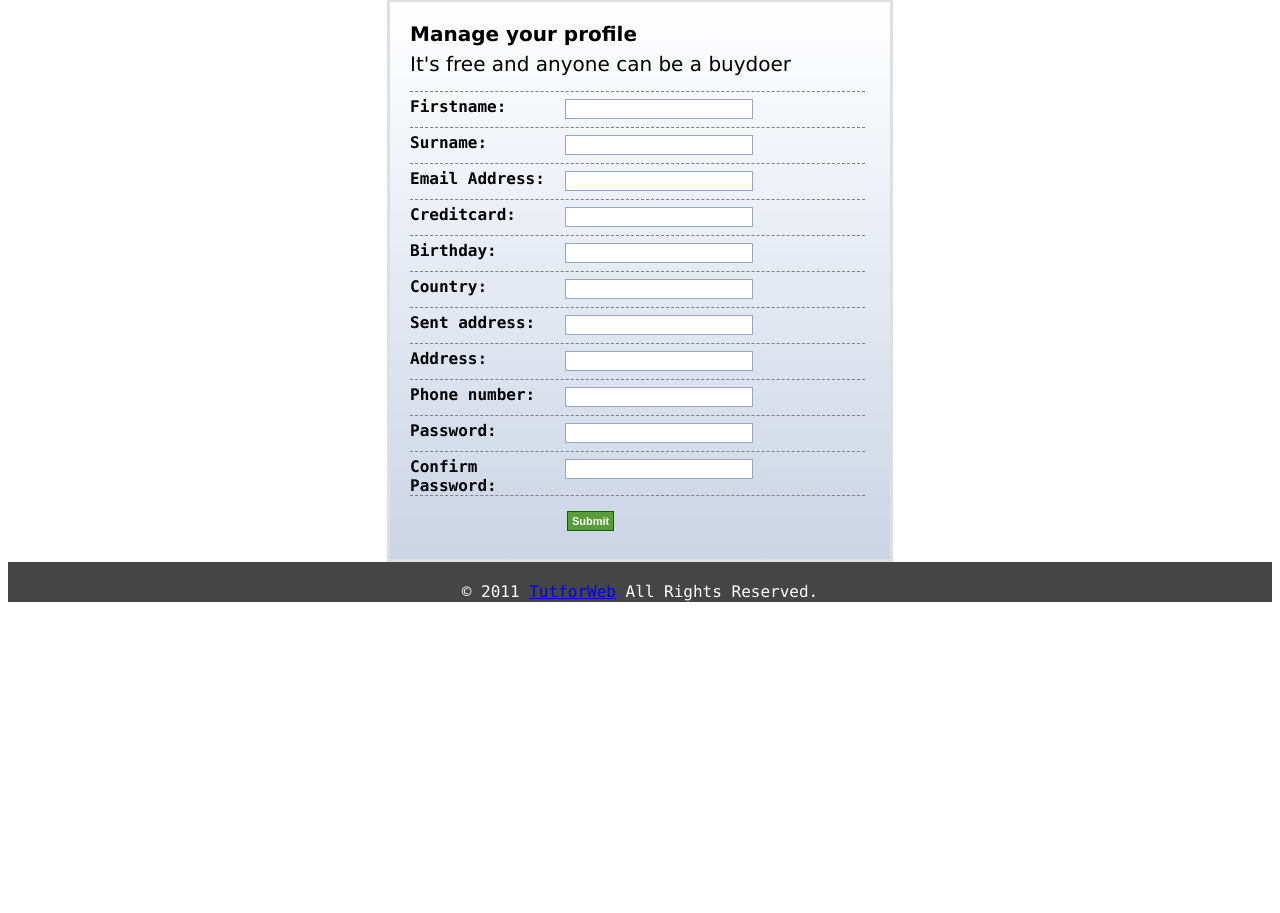
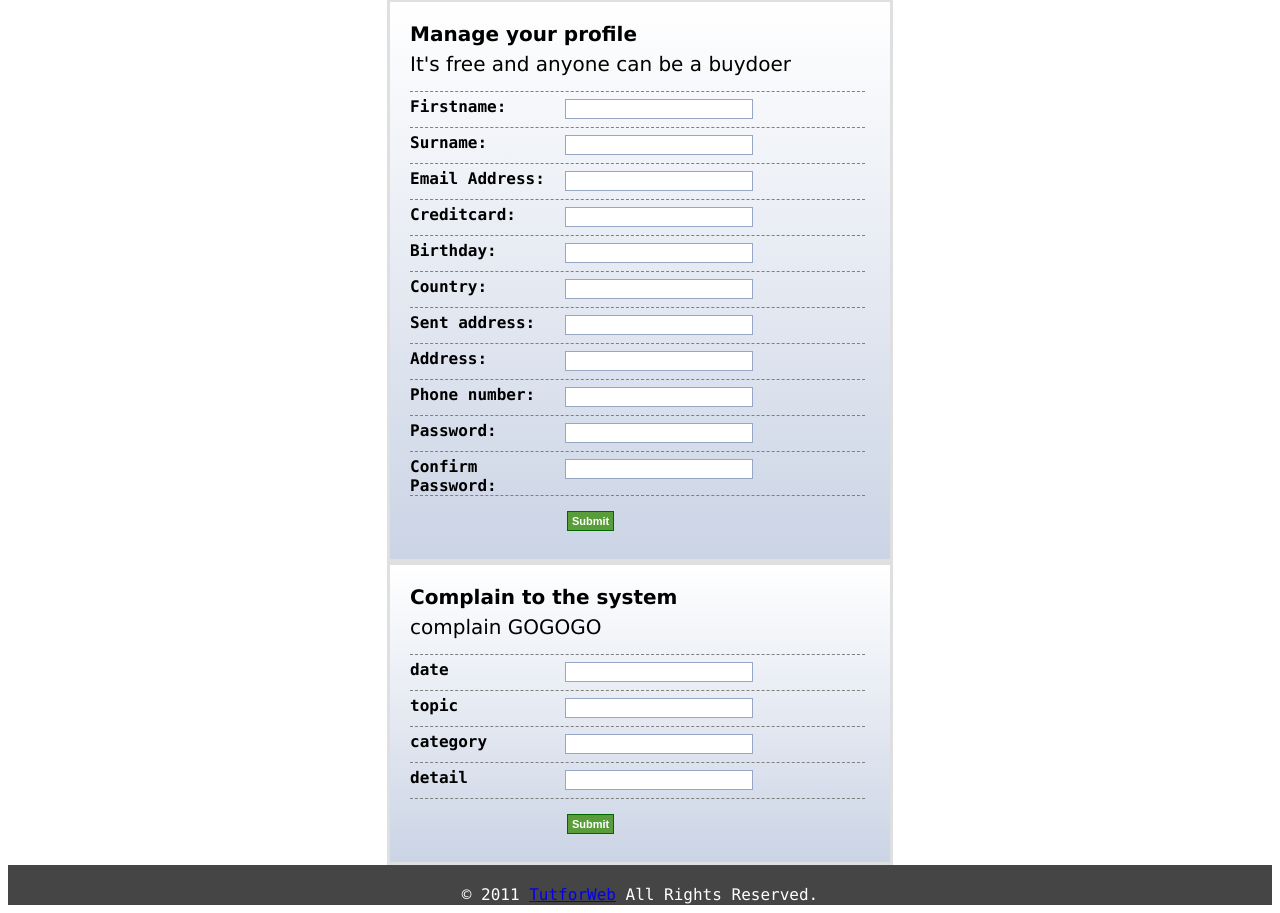
Before and after one commit to rainaz/buydo, a CodeIgniter app: page /buydo/index.php/user/welcome in a window 1280 px wide. Shown: the part 149-1062 px from the top of the page. Before the commit the page ends 751 px from the top, so only its background shows below. Run offline with CodeIgniter, Linux system fonts and the light colour scheme.

Commit message:
add complain and addsaleitemlink(unfinished)

```diff
--- a/application/controllers/user.php
+++ b/application/controllers/user.php
@@ -4,6 +4,7 @@ class User extends CI_Controller{
 	public function __construct(){
 		parent::__construct();
 		$this->load->model('user_model');
+		$this->load->model('complain_model');
 	}
 	public function index(){
 		if(($this->session->userdata('username')!="")){
@@ -53,7 +54,22 @@ class User extends CI_Controller{
 			$this->thank();
 		}
 	}
-	public function manageprofle(){
+	public function addComplain(){
+		$this->load->library('form_validation');
+		// field name, error message, validation rules
+		$this->form_validation->set_rules('detail', 'Detail', 'required');
+		//  $this->form_validation->set_rules('email_address', 'Your Email', 'trim|required|valid_email');
+		//  $this->form_validation->set_rules('password', 'Password', 'trim|required|min_length[4]|max_length[32]');
+		//  $this->form_validation->set_rules('con_password', 'Password Confirmation', 'trim|required|matches[password]');
+		if($this->form_validation->run() == FALSE){
+			$this->index();
+		}
+		else{
+			$this->complain_model->add_complain();
+			$this->thank();
+		}
+	}
+	public function manageprofile(){
 		$this->load->library('form_validation');
 		// field name, error message, validation rules
 		$this->form_validation->set_rules('user_name', 'User Name');
@@ -72,6 +88,7 @@ class User extends CI_Controller{
 
 
 
+
 	public function logout(){
 		$newdata = array(
 			'user_id'   =>'',
--- a/application/models/complain_model.php
+++ b/application/models/complain_model.php
@@ -29,13 +29,23 @@ class Complain_model extends CI_Model {
 		}
 		return false;
 	}
+	public function add_complain(){
+		 $data=array(
+'user_id' =>$this->session->userdata('user_id'),
+'date'=>$this->input->post('date'),
+'topic'=>$this->input->post('topic'),
+'category'=>$this->input->post('category'),
+'detail'=>$this->input->post('detail'),
+		  );
+		  $this->db->insert('complain',$data);
+	}
 	function __construct(){
 		parent::__construct();
-		$this->table_name = complain;
+		$this->table_name = "complain";
 	}
 
 	function test(){
-		return $this->-db->query("SELECT * from complain");
+		return $this->db->query("SELECT * from complain");
 	}
 	function get_complain_by_id($id){
 		return $this->db->query("SELECT * from complain where `id`=".$id);
@@ -134,4 +144,5 @@ class Complain_model extends CI_Model {
 	}
 
 }*/
+}
 ?>
--- a/application/views/registration_view.php
+++ b/application/views/registration_view.php
@@ -9,7 +9,7 @@
   <input type="password" id="password" name="password" value="" />
   <input type="submit" class="" value="Sign in" />
 
- <?php echo form_close(); ?>
+<?php echo form_close(); ?>
 </div><!--<div class="signin_form">-->
 </div><!--<div class="signup_wrap">-->
 <div class="reg_form">
--- a/application/views/seller/add_saleitem.php
+++ b/application/views/seller/add_saleitem.php
@@ -1,3 +1,6 @@
+ <?php echo validation_errors('<p class="error">'); ?>
+ <?php echo form_open("item/submitSaleItem"); ?>
+
     <div class="main">
       <div class="container">
         <!-- BEGIN CONTENT -->
@@ -90,7 +93,7 @@
 
                     <div class="row">
                       <div class="col-lg-8 col-md-offset-4 padding-left-0 padding-top-20">
-                        <button type="submit" class="btn btn-primary">Create a sale item</button>
+                        <button type="submit" class="btn btn-primary greenButton">Create a sale item</button>
                         <button type="button" class="btn btn-default">Cancel</button>
                       </div>
                     </div>
@@ -104,3 +107,4 @@
         <!-- END SIDEBAR & CONTENT -->
       </div>
     </div>
+     <?php echo form_close(); ?>
--- a/application/views/welcome_view.php
+++ b/application/views/welcome_view.php
@@ -8,7 +8,7 @@
 <div class="form_title">Manage your profile</div>
 <div class="form_sub_title">It's free and anyone can be a buydoer</div>
  <?php echo validation_errors('<p class="error">'); ?>
- <?php echo form_open("user/manageprofle"); ?>
+ <?php echo form_open("user/manageprofile"); ?>
 
  <p>
   <label for="name">Firstname:</label>
@@ -61,4 +61,34 @@
   </p>
  <?php echo form_close(); ?>
 </div><!--<div class="reg_form">-->
+
+<div class="reg_form">
+<div class="form_title">Complain to the system</div>
+<div class="form_sub_title">complain GOGOGO</div>
+ <?php echo validation_errors('<p class="error">'); ?>
+ <?php echo form_open("user/addComplain"); ?>
+
+
+<p>
+<label for=date>date</label>
+  <input type="text" id="date" name="date" value="<?php echo set_value('date'); ?>" />
+</p>
+<p>
+<label for=topic>topic</label>
+  <input type="text" id="topic" name="topic" value="<?php echo set_value('topic'); ?>" />
+</p>
+<p>
+<label for=category>category</label>
+  <input type="text" id="category" name="category" value="<?php echo set_value('category'); ?>" />
+</p>
+<p>
+<label for=detail>detail</label>
+  <input type="text" id="detail" name="detail" value="<?php echo set_value('detail'); ?>" />
+</p>
+
+  <p>
+  <input type="submit" class="greenButton" value="Submit" />
+  </p>
+ <?php echo form_close(); ?>
+</div><!--<div class="reg_form">-->
 </div><!--<div id="content">-->
```
